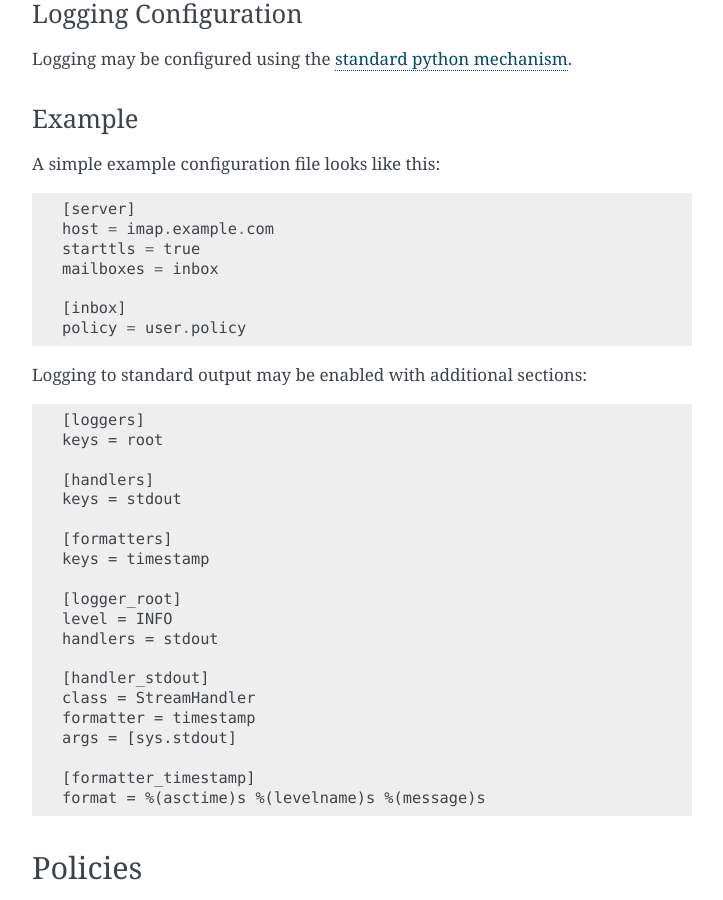
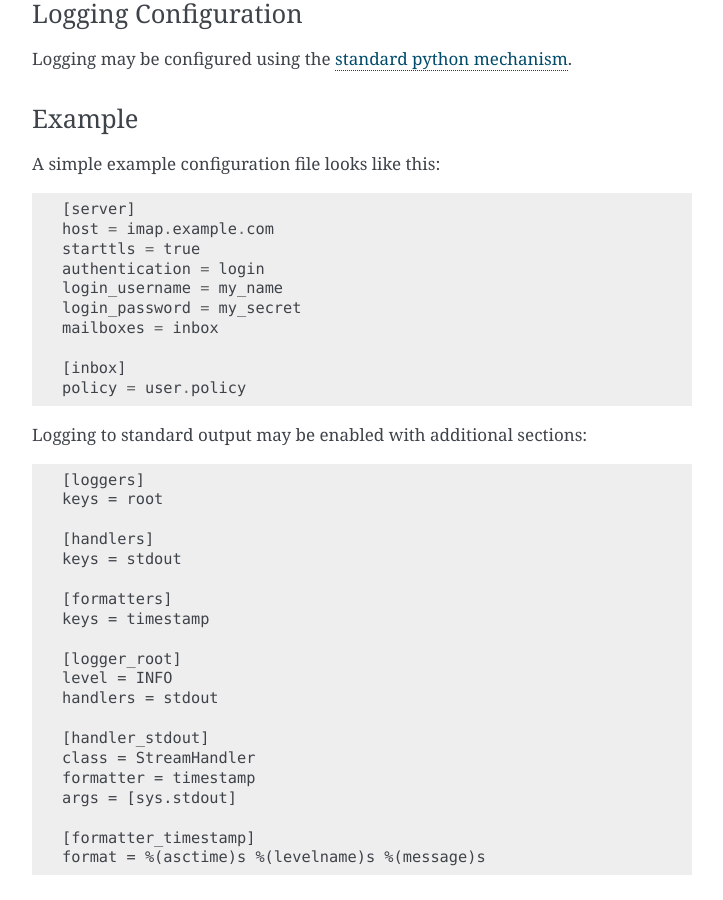
Before and after one commit to MichaelPaddon/imaplar, a Sphinx documentation site: the page built from doc/index.rst, in a window 1280 px wide and 900 px high, scrolled down 3301 px. Shown: the whole window, without its empty margins (388-1111 px from the left). Built offline with Sphinx 7.4.7, drawn with Linux system fonts in a browser that asks for light colours.

Commit message:
Add authentication to example configuration.

```diff
--- a/doc/index.rst
+++ b/doc/index.rst
@@ -152,6 +152,9 @@ A simple example configuration file looks like this::
   [server]
   host = imap.example.com
   starttls = true
+  authentication = login
+  login_username = my_name
+  login_password = my_secret
   mailboxes = inbox
 
   [inbox]
```
